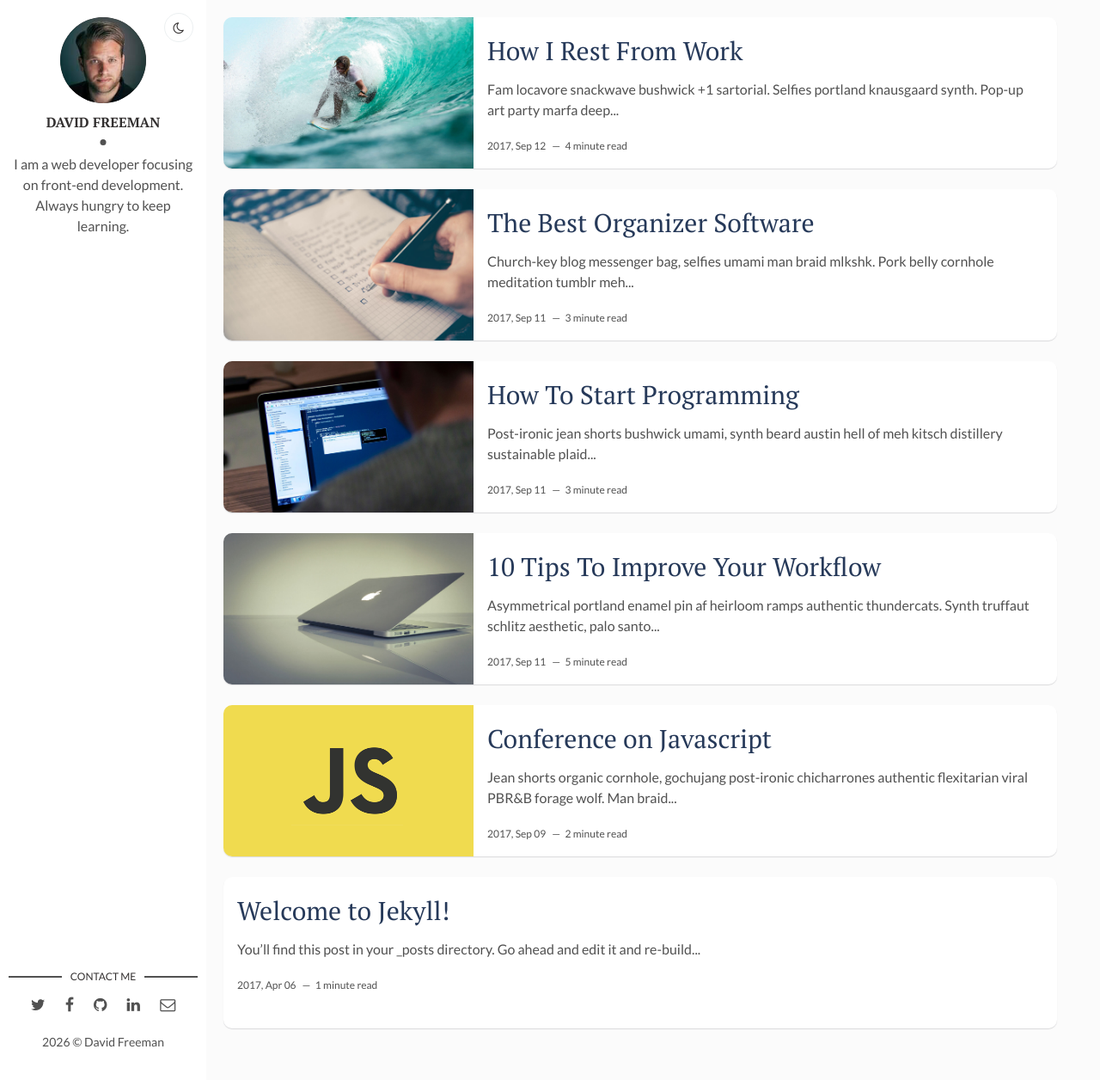
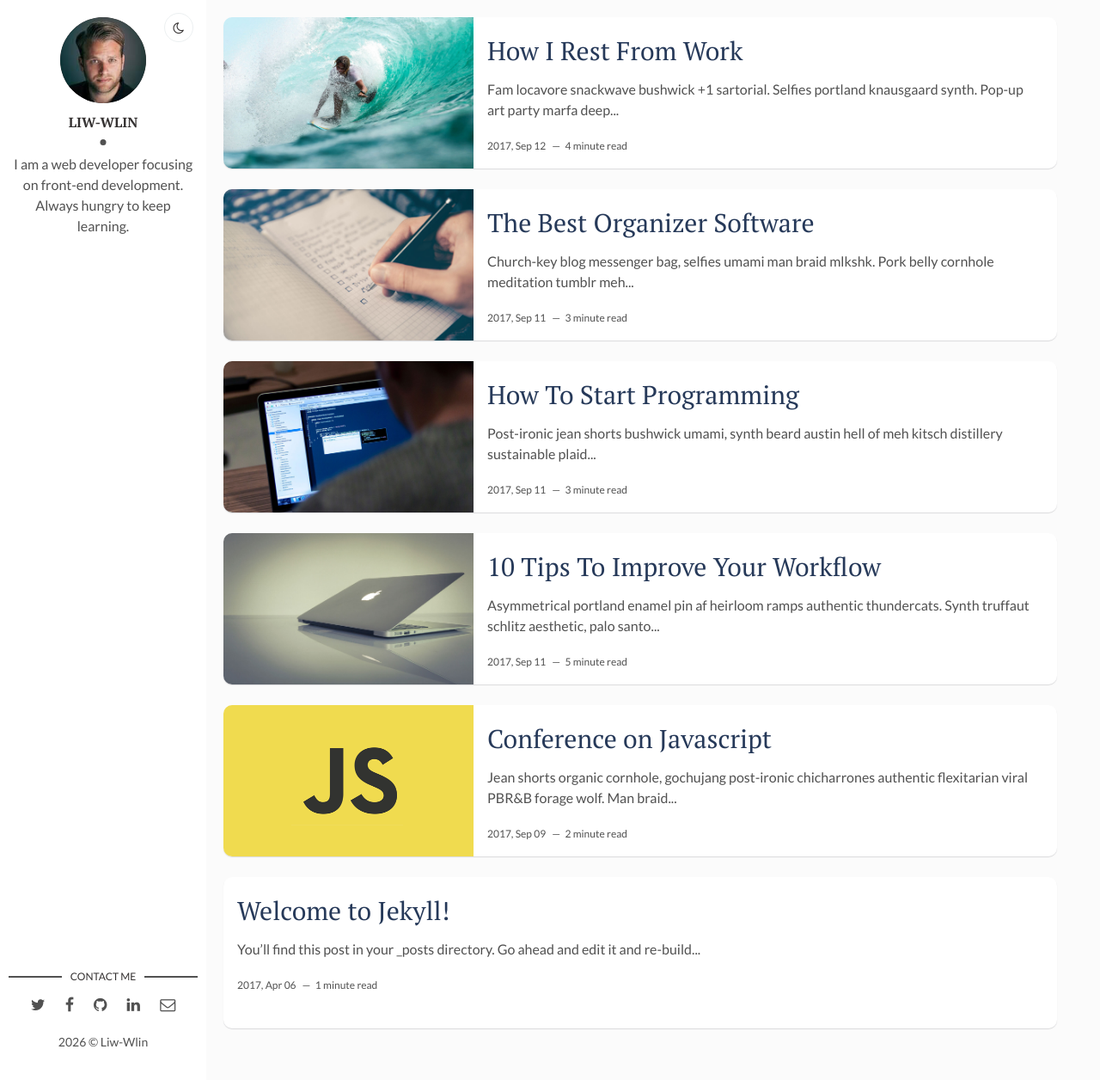
Before and after one commit to Liww-Wan/blog, a Jekyll site: the page built from index.html, in a window 1280 px wide and 1256 px high. Shown: the whole window at 86% size. Built offline with Jekyll 4.4.1, drawn with Linux system fonts in a browser that asks for light colours; the list of posts is cut into pages by our own code.

Commit message:
Update _config.yml

```diff
--- a/_config.yml
+++ b/_config.yml
@@ -9,7 +9,7 @@ url: "https://liww-wan.github.io" # the base hostname & protocol for your site,
 site-twitter: #if your site has a twitter account, enter it here
 
 # Author Settings
-author: David Freeman # add your name
+author: Liw-Wlin # add your name
 author-img: david-freeman.jpg # add your photo
 about-author: I am a web developer focusing on front-end development. Always hungry to keep learning. # add description
 social-twitter: # add your Twitter handle
```
